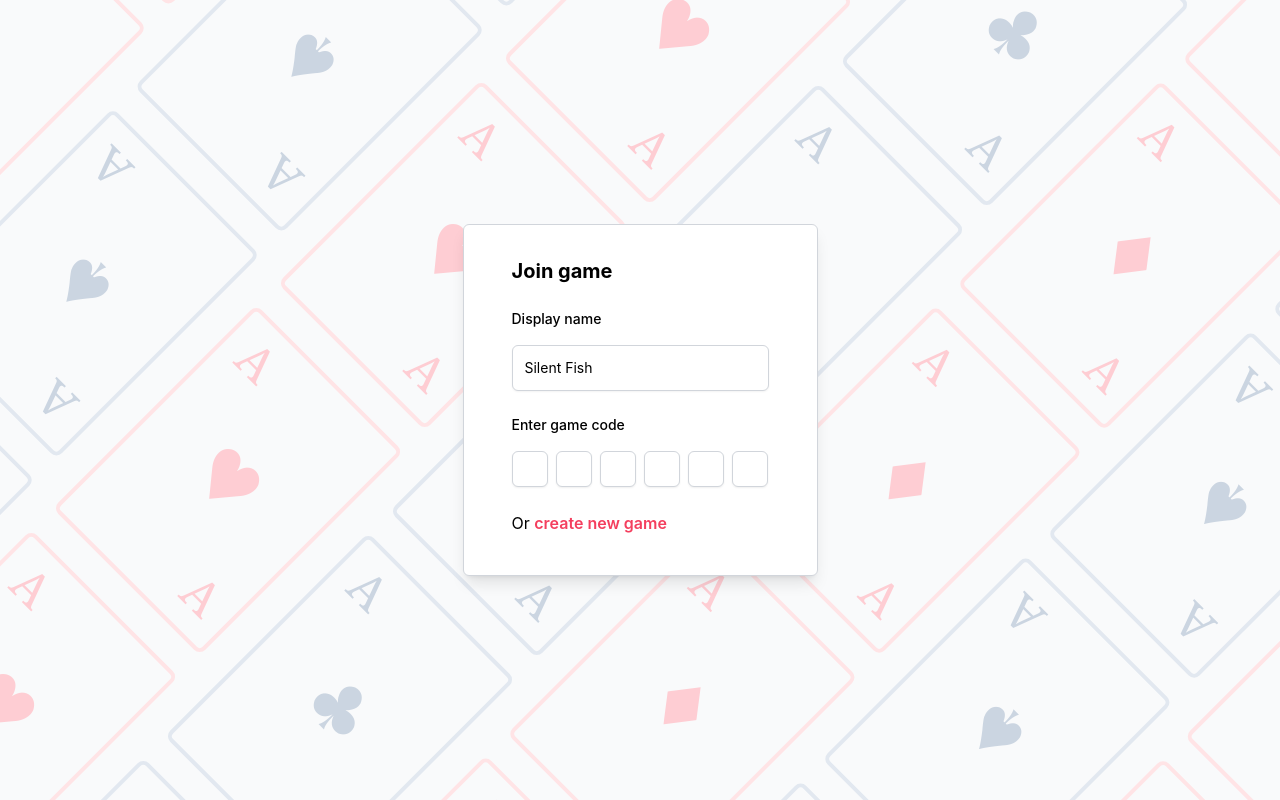
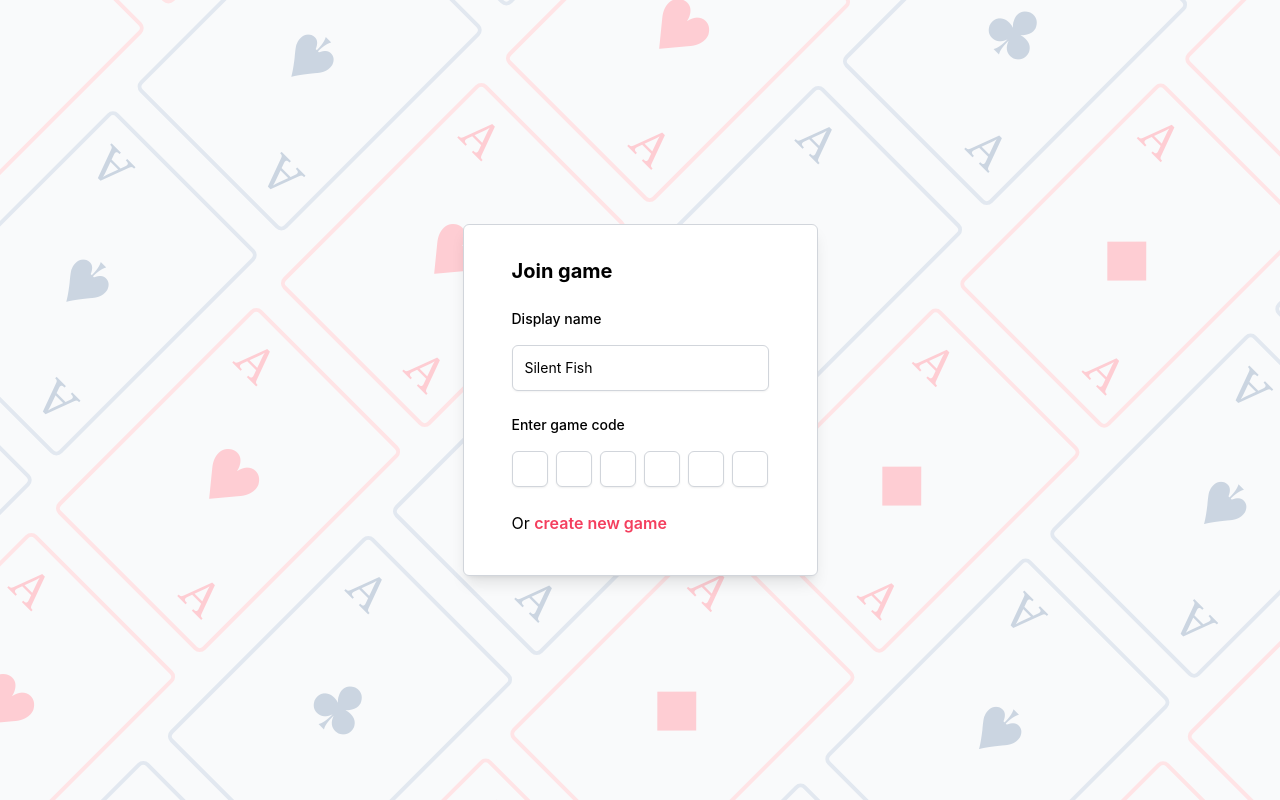
Before and after one commit to tfritzy/aces-web, a React (Create React App) app: page / in a window 1280 px wide. Built offline with nearby package versions, Linux system fonts and the light colour scheme.

Commit message:
Emoji attempt 5

```diff
--- a/src/Game/PlayingCard.tsx
+++ b/src/Game/PlayingCard.tsx
@@ -29,13 +29,13 @@ const cardSuitColPlacements = {
 export const getSuitIcon = (suit: Suit): JSX.Element | undefined => {
   switch (suit) {
     case Suit.CLUBS:
-      return <span className="no-emoji">♣</span>;
+      return <span className="no-emoji">&#x2663;</span>;
     case Suit.DIAMONDS:
-      return <span className="no-emoji">♦</span>;
+      return <span className="no-emoji">&#x25C6;</span>;
     case Suit.HEARTS:
-      return <span className="no-emoji">♥</span>;
+      return <span className="no-emoji">&#x2665;</span>;
     case Suit.SPADES:
-      return <span className="no-emoji">♠</span>;
+      return <span className="no-emoji">&#x2660;</span>;
     case Suit.SUITLESS:
       return (
         <span>
```
